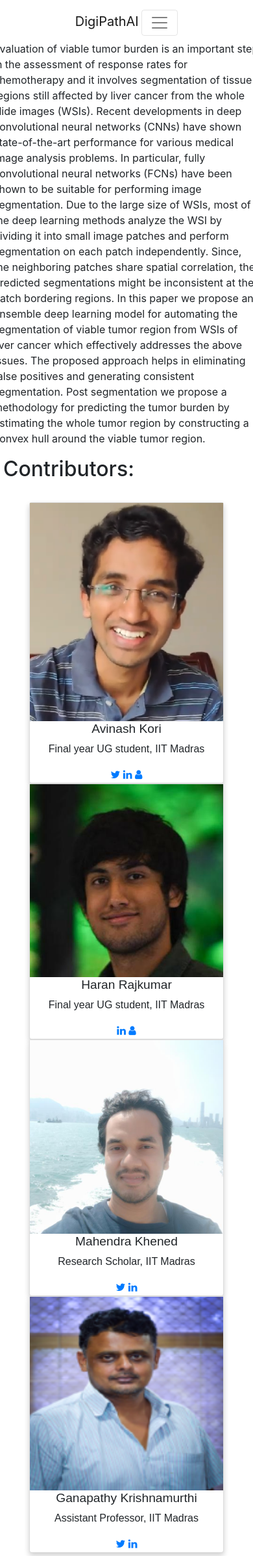
After one commit to haranrk/DigiPathAI, a Flask app: page /about in a window 390 px wide; the page is wider, and only the part inside the window is pictured. The commit adds this page. Shown: that part at 65% size. Run offline with Flask 2, Linux system fonts and the light colour scheme; some libraries are stand-ins or nearby versions.

Commit message:
user info

```diff
--- a/DigiPathAI/main_server.py
+++ b/DigiPathAI/main_server.py
@@ -176,6 +176,11 @@ def slide(path):
     return render_template('viewer.html', slide_url=slide_url,mask_status=mask_status, viewer_only=VIEWER_ONLY,
             slide_filename=slide.filename, slide_mpp=slide.mpp, root_dir=_Directory(app.basedir) )
 
+
+@app.route('/about')
+def about_info():
+    return render_template('about.html')
+
 @app.route('/<path:path>.dzi')
 def dzi(path):
     slide = _get_slide(path)
--- /dev/null
+++ b/DigiPathAI/templates/about.html
@@ -0,0 +1,133 @@
+<!doctype html>
+<head>
+	<meta charset="utf-8">
+	<title>Slide Viewer</title>
+	<meta name="viewport" content="user-scalable=no">
+        <link rel="stylesheet" href="../static/css/bootstrap.min.css">
+        <link rel="stylesheet" href="../static/css/style.css">
+
+        <link rel="stylesheet" href="https://cdnjs.cloudflare.com/ajax/libs/font-awesome/4.7.0/css/font-awesome.min.css">
+        <style>
+            .card {
+              box-shadow: 0 4px 8px 0 rgba(0, 0, 0, 0.2);
+              max-width: 300px;
+              margin: auto;
+              text-align: center;
+              font-family: arial;
+            }
+        </style>
+        <link rel="stylesheet" href="../static/css/dark-mode.css">
+</head>
+
+<body class="bg-white">
+    <nav class="navbar navbar-expand-md navbar-light ">
+    <div class="navbar-collapse collapse w-100 order-1 order-md-0 dual-collapse2">
+        <ul class="navbar-nav mr-auto">
+            <li class="nav-item">
+              <a class="nav-link" href="#">About</a>
+            </li>
+            <li class="nav-item">
+              <a class="nav-link" href="#">GitHub</a>
+            </li>
+            <li class="nav-item">
+              <a class="nav-link" href="#">Documentation</a>
+            </li>
+        </ul>
+    </div>
+    <div class="mx-auto order-0">
+        <a class="navbar-brand mx-auto" href="#">DigiPathAI</a>
+        <button class="navbar-toggler" type="button" data-toggle="collapse" data-target=".dual-collapse2">
+            <span class="navbar-toggler-icon"></span>
+        </button>
+    </div>
+    <div class="navbar-collapse collapse w-100 order-3 dual-collapse2">
+        <div class="navbar-nav ml-auto">
+          <div class="custom-control custom-switch">
+            <input type="checkbox" class="custom-control-input" id="darkSwitch">
+            <label class="custom-control-label" for="darkSwitch">Dark Mode</label>
+          </div>
+        </div>
+    </div>
+    </nav>
+
+    <div class='row'>
+	<p>
+	Evaluation of viable tumor burden is an important step in the assessment of response rates for chemotherapy and it involves segmentation of tissue regions still affected by liver cancer from the  whole slide images (WSIs). Recent developments in deep convolutional neural networks (CNNs) have shown state-of-the-art performance for various medical image analysis problems. In particular, fully convolutional neural networks (FCNs) have been shown to be suitable for performing image segmentation. Due to the large size of WSIs, most of the deep learning methods analyze the WSI by dividing it into small image patches and perform segmentation on each patch independently. Since, the neighboring patches share spatial correlation, the predicted segmentations might be inconsistent at the patch bordering regions. In this paper we propose an ensemble deep learning model for automating the segmentation of viable tumor region from WSIs of liver cancer which effectively addresses the above issues. The proposed approach helps in eliminating false positives and generating consistent segmentation. Post segmentation we propose a methodology for predicting the tumor burden by estimating the whole tumor region by constructing a convex hull around the viable tumor region.
+	</p>
+
+    </div>
+    <h2>Contributors: </h2>
+    <br>
+    <div class='row'>
+
+        <div class='col-sm-3'>
+            <div class="card">
+	       <div class='row'>
+		<div class='col-sm-6'><img src="../static/images/avinash.png" alt="Avinash" style="width:100%"></div>
+		  <div class='col-sm-6'>
+		      <h1>Avinash Kori</h1>
+		      <p>Final year UG student, IIT Madras</p>
+		      <div >
+			<a href="https://twitter.com/koriavinash001"><i class="fa fa-twitter"></i></a>
+			<a href="https://www.linkedin.com/in/koriavinash1/"><i class="fa fa-linkedin"></i></a>
+			<a href="https://koriavinash1.github.io/"><i class="fa fa-user"></i></a>
+		      </div>
+		  </div>
+		</div>
+            </div>
+        </div>
+	<div class='col-sm-3'>
+            <div class="card">
+	       <div class='row'>
+		<div class='col-sm-6'><img src="../static/images/haran.jpeg" alt="Haran" style="width:100%"></div>
+		  <div class='col-sm-6'>
+		      <h1>Haran Rajkumar</h1>
+		      <p>Final year UG student, IIT Madras</p>
+		      <div >
+			<a href="https://www.linkedin.com/in/haran-rajkumar-a6aa19119/<Paste>"><i class="fa fa-linkedin"></i></a>
+                	<a href="https://haranrk.me/"><i class="fa fa-user"></i></a>
+		      </div>
+		  </div>
+		</div>
+            </div>
+        </div>
+	<div class='col-sm-3'>
+            <div class="card">
+	       <div class='row'>
+		<div class='col-sm-6'>
+		  <img src="../static/images/mahendra.jpeg" alt="mahendra" style="width:100%"></div>
+		  <div class='col-sm-6'>
+              	      <h1>Mahendra Khened</h1>
+                     <p>Research Scholar, IIT Madras</p>
+		      <div >
+			<a href="#"><i class="fa fa-twitter"></i></a>
+                	<a href="#"><i class="fa fa-linkedin"></i></a>
+		      </div>
+		  </div>
+		</div>
+            </div>
+        </div>
+	<div class='col-sm-3'>
+            <div class="card">
+	       <div class='row'>
+		<div class='col-sm-6'>
+		  <img src="../static/images/ganapath.png" alt="ganapathy" style="width:100%"></div>
+		  <div class='col-sm-6'>
+		      <h1>Ganapathy Krishnamurthi</h1>
+              	     <p>Assistant Professor, IIT Madras</p>
+		      <div >
+			<a href="#"><i class="fa fa-twitter"></i></a>
+                	<a href="#"><i class="fa fa-linkedin"></i></a>
+		      </div>
+		  </div>
+		</div>
+            </div>
+        </div>
+
+    </div>
+
+</body>
+<script type="text/javascript" src="../static/js/jquery-3.4.1.min.js"></script>
+<script type="text/javascript" src="../static/js/popper.min.js"></script>
+<script type="text/javascript" src="../static/js/bootstrap.min.js"></script>
+<script type="text/javascript" src="../static/js/dark-mode-switch.js"></script>
--- a/DigiPathAI/templates/viewer.html
+++ b/DigiPathAI/templates/viewer.html
@@ -13,10 +13,10 @@
     <div class="navbar-collapse collapse w-100 order-1 order-md-0 dual-collapse2">
         <ul class="navbar-nav mr-auto">
             <li class="nav-item">
-              <a class="nav-link" href="#">About</a>
+                <a class="nav-link" href="{{ url_for('about_info') }}">About</a>
             </li>
             <li class="nav-item">
-              <a class="nav-link" href="#">GitHub</a>
+              <a class="nav-link" href="https://github.com/haranrk/DigiPathAI">GitHub</a>
             </li>
             <li class="nav-item">
               <a class="nav-link" href="#">Documentation</a>
@@ -59,7 +59,7 @@
             <p id="segment-status"></p>
             <p id="segment-progress"></p>
         </div>
-	<div class="progress" id="segment-progress" style="display: none">
+        <div class="progress" id="segment-progress" style="display: none">
                 <div class="progress-bar" role="progressbar" style="" aria-valuenow="" aria-valuemin="0" aria-valuemax="100"></div>
         </div>
         <h2>Pathology Images</h2>
--- a/setup.py
+++ b/setup.py
@@ -5,7 +5,7 @@ with open("README.md", "r") as fh:
     long_description = fh.read()
 setuptools.setup(
      name='DigiPathAI',
-     version='0.0.8',
+     version='0.0.9',
      author="Avinash Kori, Haran Rajkumar",
      author_email="koriavinash1@gmail.com, haranrajkumar97@gmail.com",
      description="Deep Learning toolbox for WSI (digital histopatology) analysis",
```
Also changed, not shown: DigiPathAI/static/images/avinash.png (added), DigiPathAI/static/images/ganapath.png (added), DigiPathAI/static/images/haran.jpeg (added), DigiPathAI/static/images/mahendra.jpeg (added).
